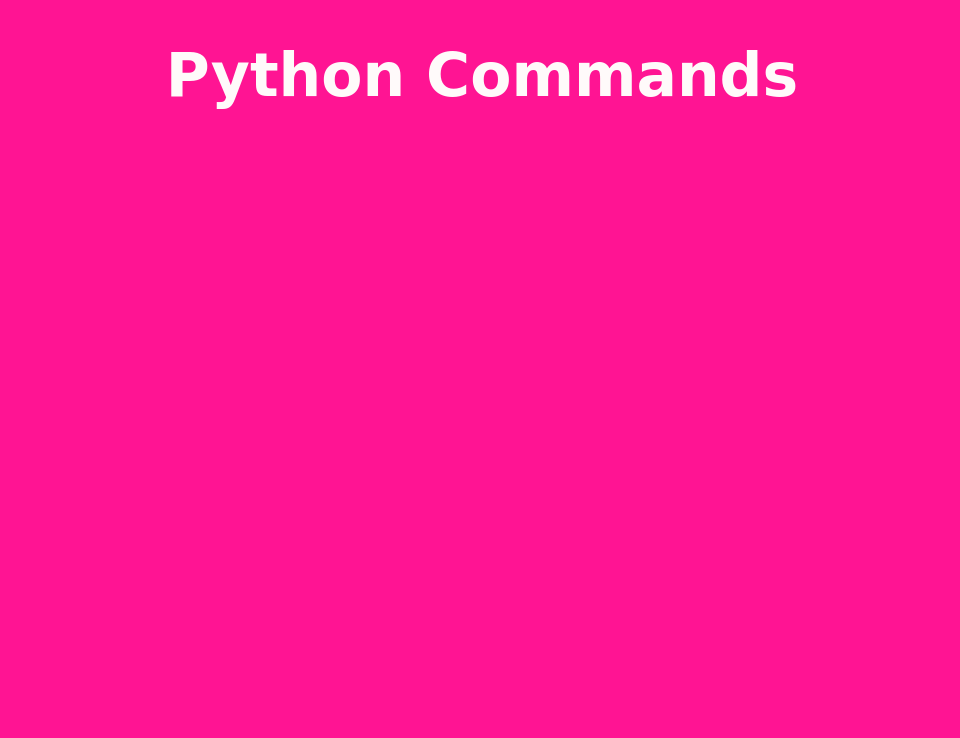
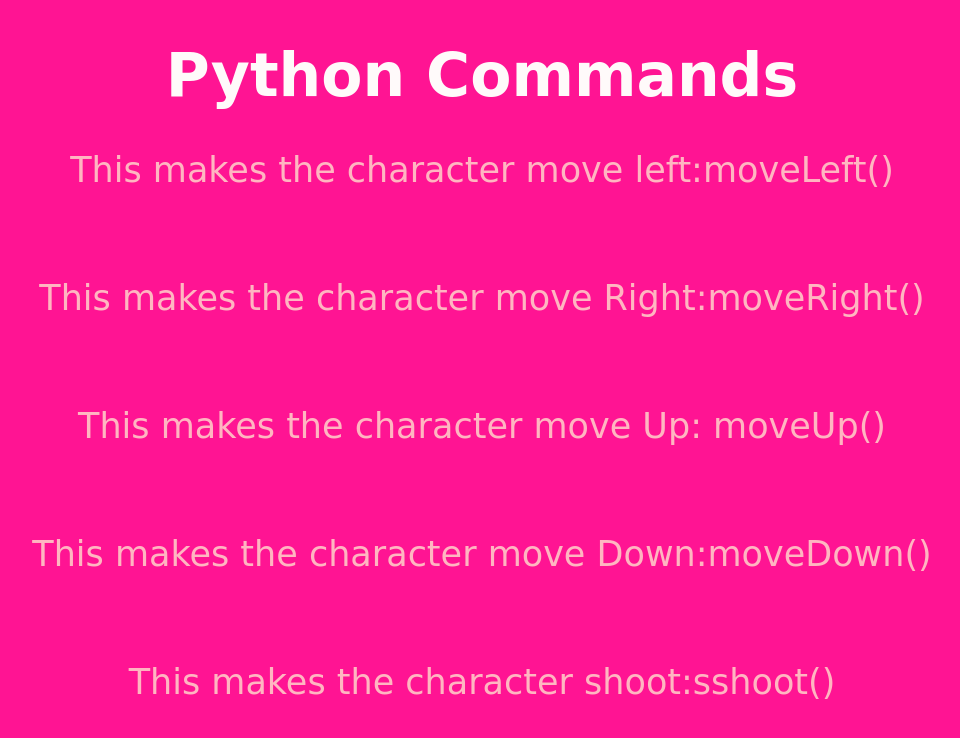
Before and after one commit to tsultana5226/GameWebsite, a plain HTML site: page documentation.html in a window 1280 px wide. Shown: the whole page, without its empty margins (158-1118 px from the left). Drawn offline with Linux system fonts and the light colour scheme.

Commit message:
Update documentation.html

```diff
--- a/documentation.html
+++ b/documentation.html
@@ -1,3 +1,4 @@
+
 <!DOCTYPE html>
 <html>
 
@@ -8,7 +9,16 @@
 
 <body>
 	<h1> Python Commands</h1>
-	<p> </p>
+	<p>This makes the character move left:moveLeft()</p>
+	<br>
+	<p>This makes the character move Right:moveRight()</p>
+	<br>
+	<p>This makes the character move Up: moveUp()</p>
+	<br>
+	<p>This makes the character move Down:moveDown()</p>
+	<br>
+	<p>This makes the character shoot:sshoot()</p>
+
 </body>
 
 </html>
```
